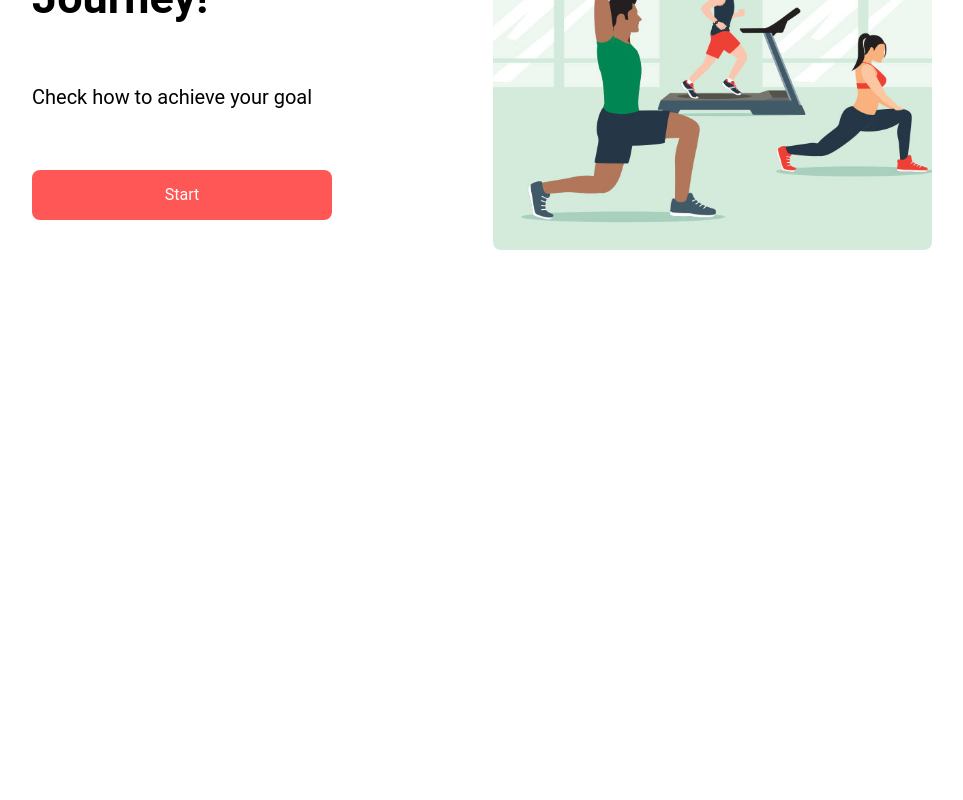
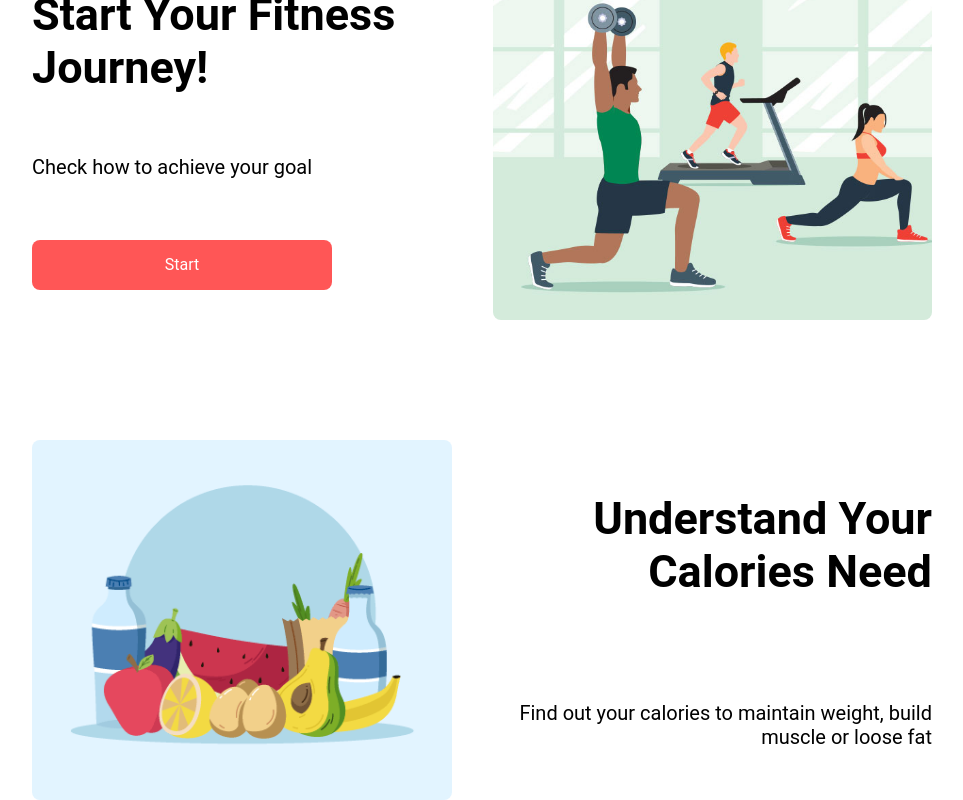
Before and after one commit to BorislavBenderov/fitness-app, a React (Create React App) app: page / in a window 1280 px wide. Shown: the part 233-1033 px from the top of the page, without its empty margins (158-1121 px from the left). Before the commit the page ends 800 px from the top, so only its background shows below. Built offline with nearby package versions, Linux system fonts and the light colour scheme; no server answers; the database is empty.

Commit message:
Add another  div to fitness component

```diff
--- a/public/styles.css
+++ b/public/styles.css
@@ -137,7 +137,7 @@ input:focus {
 
 .fitness {
     display: flex;
-    margin-top: 50px;
+    margin-top: 120px;
 }
 
 .fitness__content {
@@ -197,6 +197,27 @@ input:focus {
     width: 500px;
     margin: auto;
     text-align: center;
+}
+
+.fitness__cal {
+    display: flex;
+    flex-direction: column;
+    justify-content: space-around;
+}
+
+.fitness__cal h1 {
+    font-size: 45px;
+    text-align: end;
+}
+
+.fitness__cal p {
+    font-size: 20px;
+    text-align: end;
+}
+
+.food__img {
+    height: 360px;
+    width: 420px;
 }
 
 .program__container {
--- a/src/components/fitness/Fitness.js
+++ b/src/components/fitness/Fitness.js
@@ -1,8 +1,10 @@
 import { Link } from 'react-router-dom';
 import FITNESS from '../../assets/health.jpg';
+import FOOD from '../../assets/food.png';
 
 export const Fitness = () => {
     return (
+        <>
             <div className="fitness">
                 <section className="fitness__content">
                     <div className="fitness__home">
@@ -15,5 +17,17 @@ export const Fitness = () => {
                     </div>
                 </section>
             </div>
+            <div className="fitness">
+                <section className="fitness__content">
+                    <div className="fitness__img">
+                        <img className='food__img' src={FOOD} alt="" />
+                    </div>
+                    <div className="fitness__cal">
+                        <h1>Understand Your Calories Need</h1>
+                        <p>Find out your calories to maintain weight, build muscle or loose fat</p>
+                    </div>
+                </section>
+            </div>
+        </>
     );
 }
```
Also changed, not shown: src/assets/food.png (added). Lines whose indentation alone changed are shown as unchanged.
